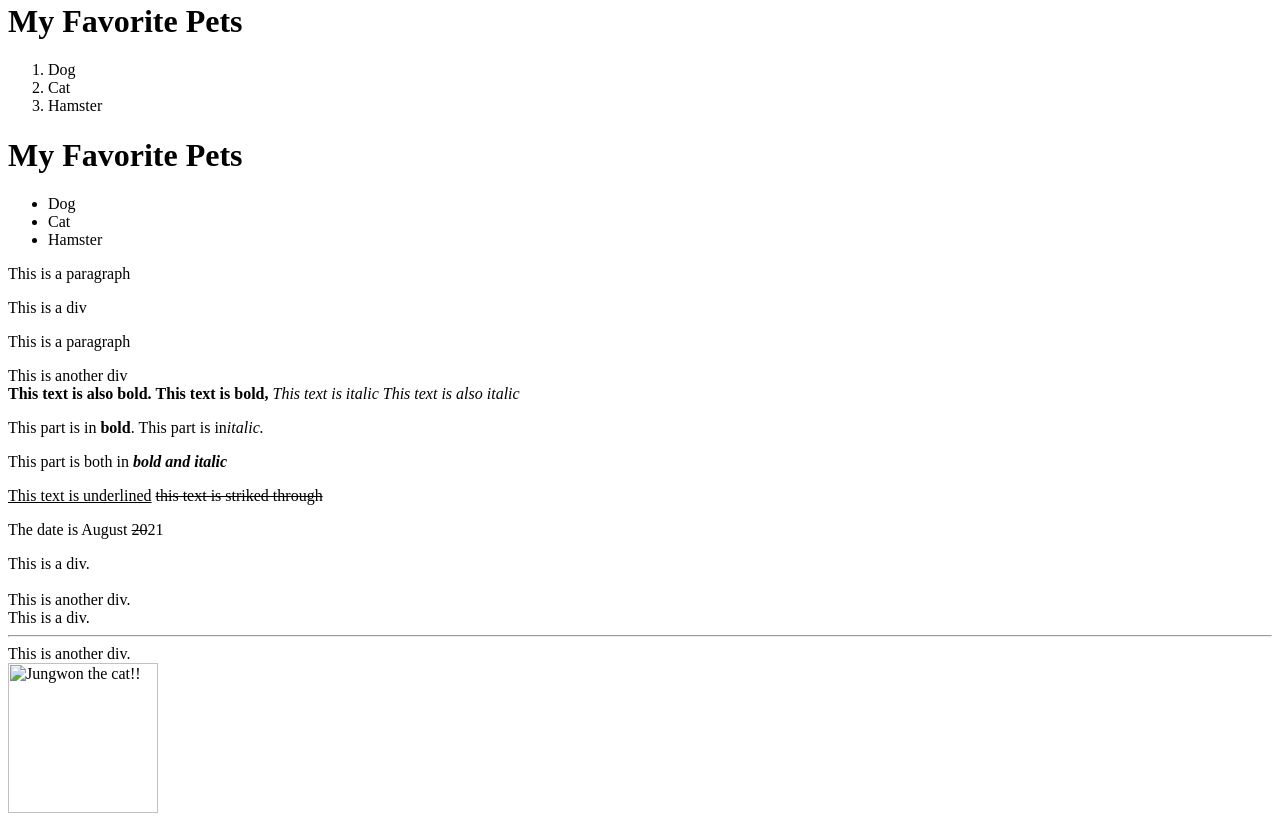
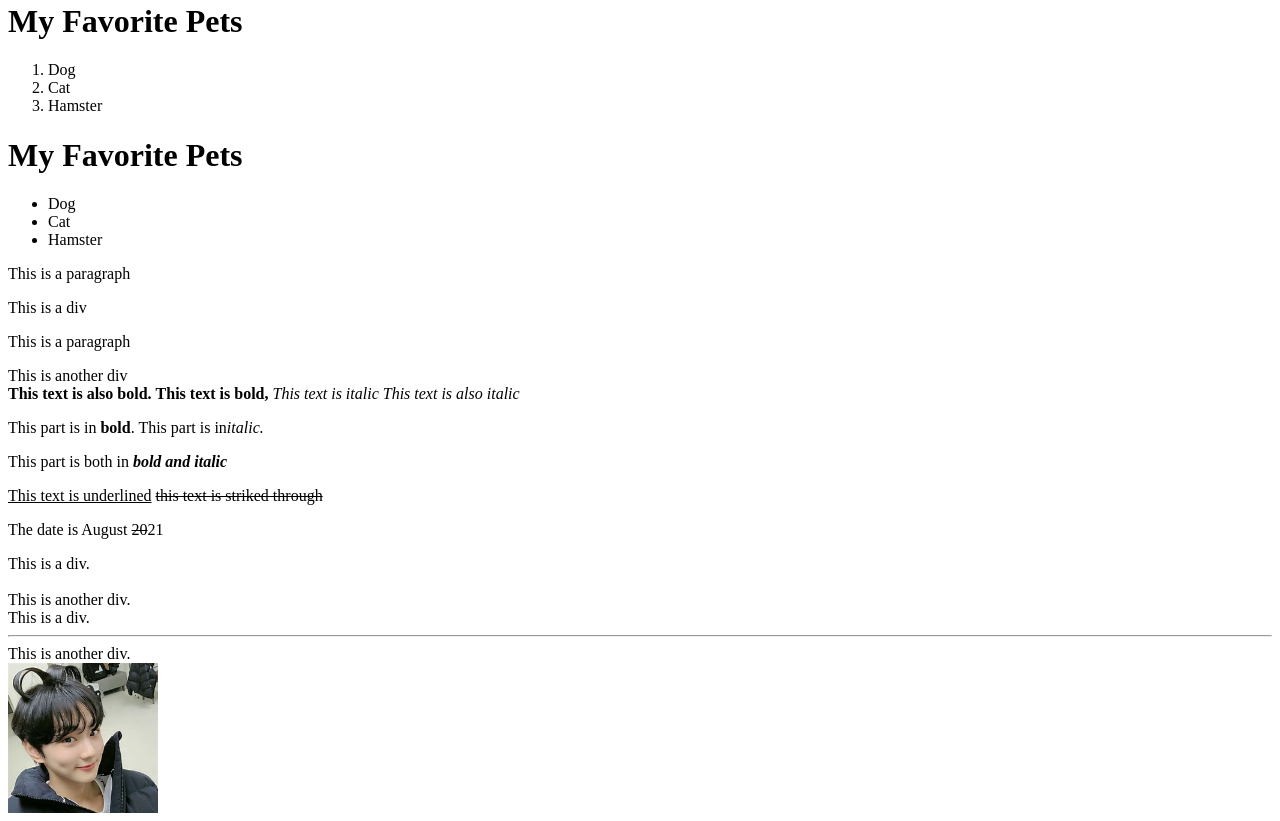
Before and after one commit to parrotonapierat/-, a plain HTML site: page index.html in a window 1280 px wide. Shown: the part 1350-2171 px from the top of the page. Drawn offline with Linux system fonts and the light colour scheme.

Commit message:
Update index.html

```diff
--- a/index.html
+++ b/index.html
@@ -127,7 +127,7 @@
 	    <hr>
 	    <div>This is another div.</div>
 
-		<img won="jw.jpg" alt="Jungwon the cat!!" width="150px" height="150px"
+		<img src="jw.jpg" alt="Jungwon the cat!!" width="150px" height="150px"
 
 
 </body>
```
